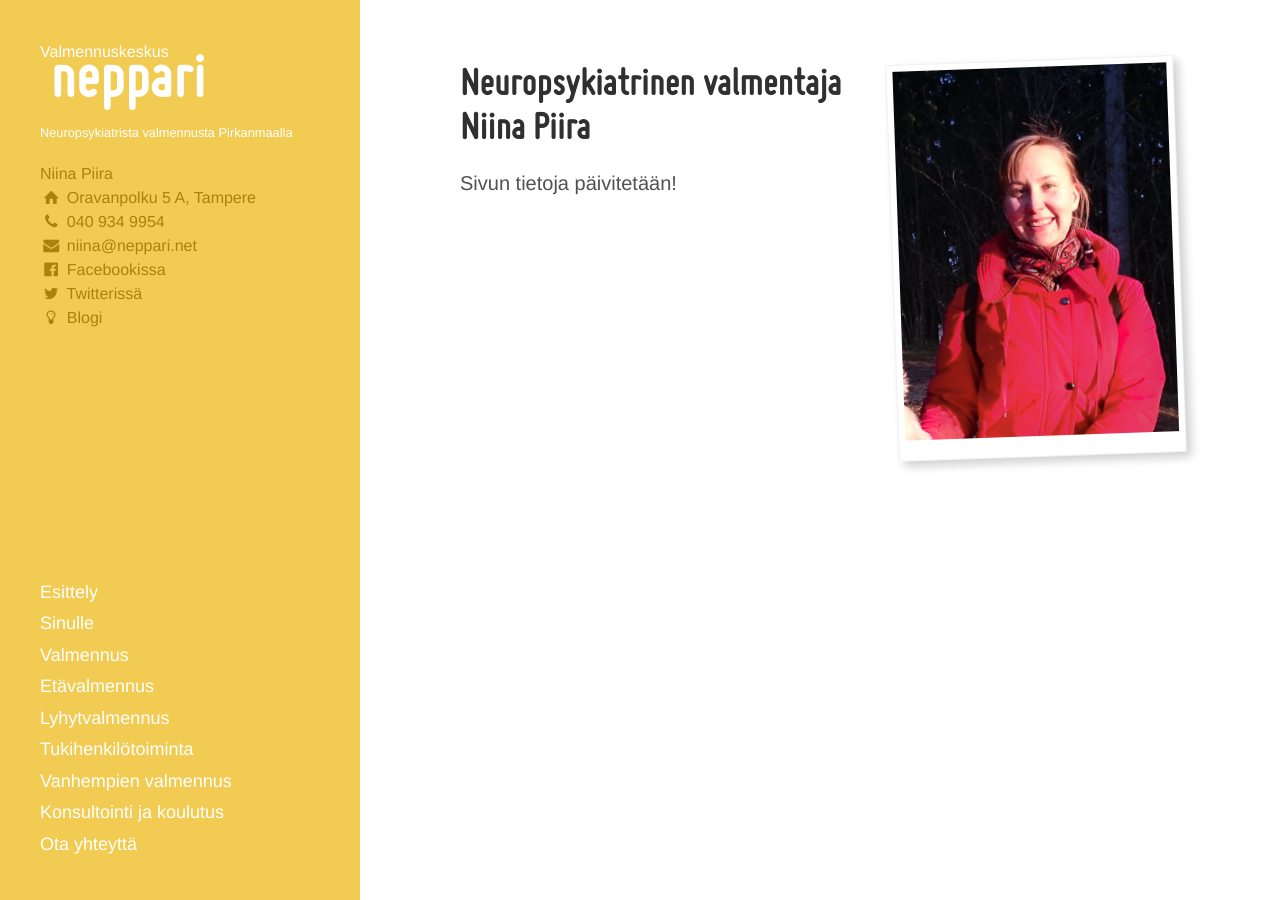
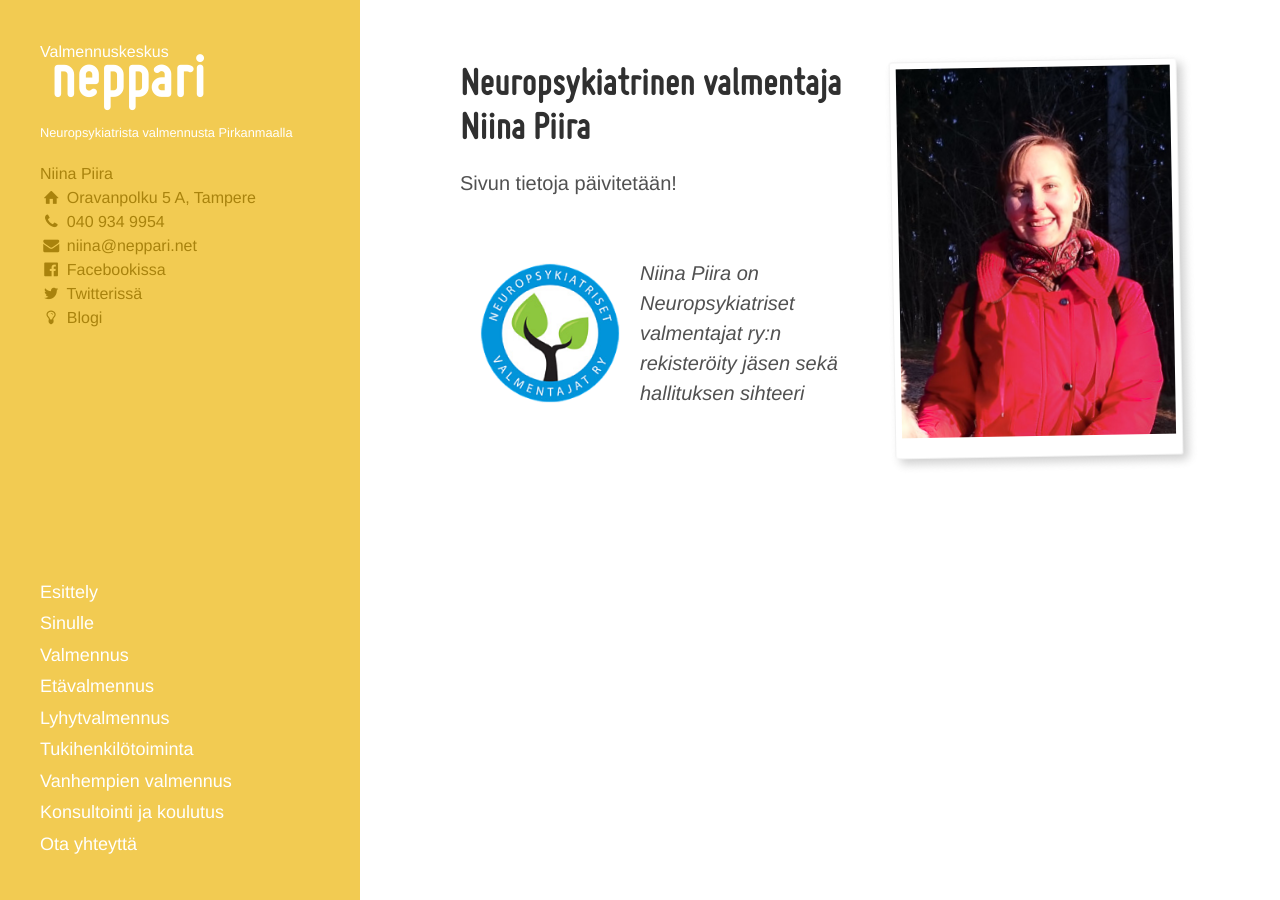
Before and after one commit to niinapiira/neppari.net, a Jekyll site: the page built from niina.md, in a window 1280 px wide. Built offline with Jekyll 4.4.1, drawn with Linux system fonts in a browser that asks for light colours.

Commit message:
Add Neuropsykiatriset valmentajat ry logo

```diff
--- a/_config.yml
+++ b/_config.yml
@@ -6,6 +6,7 @@ tagline:          'Neuropsykiatrista valmennusta Tampereella ja Pirkanmaalla'
 description:      'Neppari on neuropsykiatrisen valmennuksen paikka, jossa tarjotaan tukea henkilöille joilla on esimerkiksi ADHD, ADD, Asperger, Tourette tai lievä autismi.'
 tagline-short:    'Neuropsykiatrista valmennusta Pirkanmaalla'
 siteurl:          http://neppari.net
+ry-text:          Niina Piira on Neuropsykiatriset valmentajat ry:n rekisteröity jäsen sekä hallituksen sihteeri
 
 # Permalinks
 permalink:        /blogi/:title/
@@ -126,6 +127,8 @@ prose:
               value: "normal"
             - name: "Etusivu"
               value: "front-page"
+            - name: "CV-sivu"
+              value: "cv"
             - name: "Palautesivu"
               value: "form"
       - name: "show-in-navigation"
--- /dev/null
+++ b/_includes/nepsy-ry.html
@@ -0,0 +1,9 @@
+<div class="nepsy-ry">
+	<div class="image-container">
+		<img src="{{ site.siteurl }}/public/nepsy-ry-logo.png"
+			alt="Neuropsykiatriset valmentajat ry:n logo" class="image" />
+	</div>
+	<div class="description">
+		{{ site.ry-text }}
+	</div>
+</div>
--- a/_layouts/page.html
+++ b/_layouts/page.html
@@ -11,4 +11,8 @@ layout: default
   </h1>
   {{ content }}
 
+  {% if page.page-type == "front-page" or page.page-type == "cv" %}
+    {% include nepsy-ry.html %}
+  {% endif %}
+
 </div>
--- a/css/_theme.scss
+++ b/css/_theme.scss
@@ -54,3 +54,25 @@ $text-color-on-accent: white;
 		display: inline !important;
 	}
 }
+
+.nepsy-ry {
+	margin-top: 2rem;
+	display: table;
+	border-spacing: 1rem;
+    border-collapse: separate;
+	.image-container {
+		display: table-cell;
+		vertical-align: middle;
+		width: 140px;
+	}
+	.description {
+		margin-left: 180px;
+		display: table-cell;
+		vertical-align: middle;
+		font-style: italic;
+	}
+	.image {
+		width: 140px;
+		margin: 0;
+	}
+}
```
Also changed, not shown: niina.md (+1 -1 lines), public/nepsy-ry-logo.png (added), 1 other file.
